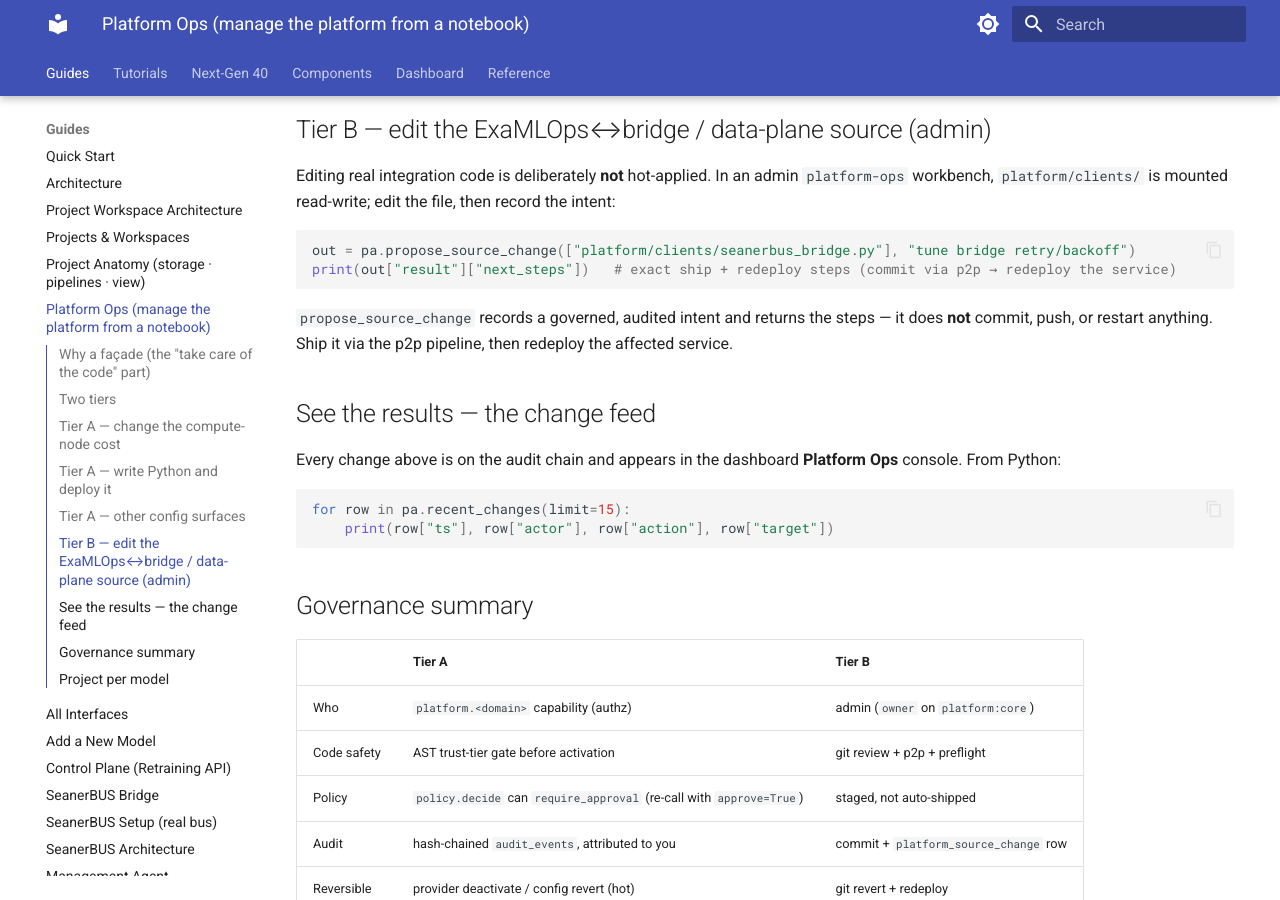
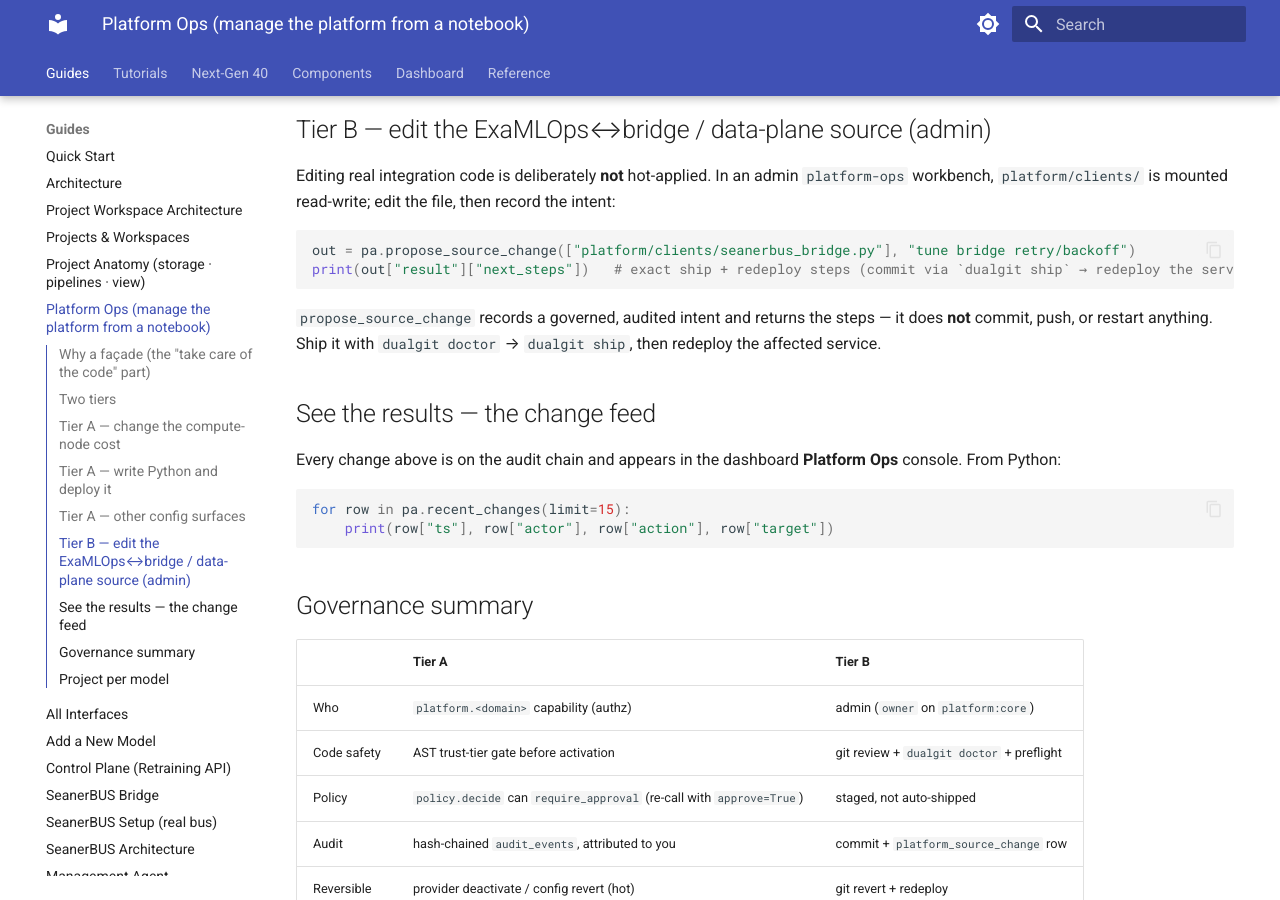
Before and after one commit to MSKazemi/ExaMLOps, an MkDocs documentation site: the page built from docs/guides/platform-ops-workbench.md, in a window 1280 px wide and 900 px high, scrolled down 1700 px. Built offline with MkDocs 1.6.1 and Material for MkDocs 9.7.7, drawn with Linux system fonts in a browser that asks for light colours; some of the changed text lies outside the part shown.

Commit message:
docs+chore: retire the p2p workflow across docs, CLI help and the backup tier
Sweeps the last references to the rsync mirror now that the repo is dual-git.

Functional, not just wording: `exa backup --with-content` captured `.p2p.toml`;
it now captures the `.dualgit/` classification. That matters because
`.dualgit/exclude.public.txt` is the ONLY backup of the public leak firewall —
`.git/info/exclude` is repo-local and exists on no remote, so losing it would let
the next public `git add -A` stage the entire private tree. Verified: the bundle
captures all six classification files.

Docs/help now describe `dualgit doctor` -> `dualgit ship`: platform-ops workbench
guide + starter notebook, backup/restore guide, command reference, firewall-fix
README, jupyterhub_config comment, and the propose_source_change docstring.
CHANGELOG gains an Unreleased entry covering the dual-git move, the env
externalisation and the upgrade note for existing deployments.

Historical CHANGELOG entries are left untouched — they describe what was true at
the time.

````diff
--- a/docs/guides/platform-ops-workbench.md
+++ b/docs/guides/platform-ops-workbench.md
@@ -26,7 +26,7 @@ from examlops import platform_admin as pa
 | Tier | What you change | How it ships |
 |---|---|---|
 | **A** (default) | config: compute cost, connections, bridge UUID, `config.toml`, `platform.db` knobs — **plus** sandboxed calc code (providers) | hot, no restart, reversible, audited |
-| **B** (admin) | real integration **source** (the bridge, `platform/clients`, pipeline engine) | staged → p2p commit → service redeploy |
+| **B** (admin) | real integration **source** (the bridge, `platform/clients`, pipeline engine) | staged → `dualgit ship` → service redeploy |
 
 ## Tier A — change the compute-node cost
 
@@ -75,11 +75,11 @@ workbench, `platform/clients/` is mounted read-write; edit the file, then record
 
 ```python
 out = pa.propose_source_change(["platform/clients/seanerbus_bridge.py"], "tune bridge retry/backoff")
-print(out["result"]["next_steps"])   # exact ship + redeploy steps (commit via p2p → redeploy the service)
+print(out["result"]["next_steps"])   # exact ship + redeploy steps (commit via `dualgit ship` → redeploy the service)
 ```
 
 `propose_source_change` records a governed, audited intent and returns the steps — it does **not**
-commit, push, or restart anything. Ship it via the p2p pipeline, then redeploy the affected service.
+commit, push, or restart anything. Ship it with `dualgit doctor` → `dualgit ship`, then redeploy the affected service.
 
 ## See the results — the change feed
 
@@ -96,7 +96,7 @@ for row in pa.recent_changes(limit=15):
 | | Tier A | Tier B |
 |---|---|---|
 | Who | `platform.<domain>` capability (authz) | admin (`owner` on `platform:core`) |
-| Code safety | AST trust-tier gate before activation | git review + p2p + preflight |
+| Code safety | AST trust-tier gate before activation | git review + `dualgit doctor` + preflight |
 | Policy | `policy.decide` can `require_approval` (re-call with `approve=True`) | staged, not auto-shipped |
 | Audit | hash-chained `audit_events`, attributed to you | commit + `platform_source_change` row |
 | Reversible | provider deactivate / config revert (hot) | git revert + redeploy |
````
Also changed, not shown: CHANGELOG.md (+31 -0 lines), docs/guides/backup-restore.md (+1 -1 lines), docs/reference/commands.md (+1 -1 lines), platform/infra/firewall-fix/README.md (+1 -1 lines), docs/notebooks/platform-ops-starter.ipynb, 4 other files.
